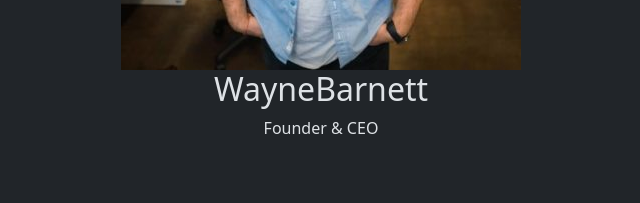
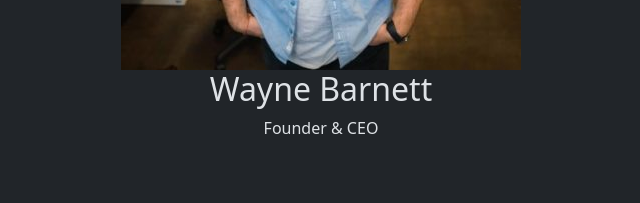
Before and after one commit to MatteoSala97/js-our-team, a plain HTML site: page index.html in a window 1280 px wide. Shown: the part 359-562 px from the top of the page, 319-959 px from the left. Drawn offline with nearby package versions, Linux system fonts and the light colour scheme.

Commit message:
minor fixes

```diff
--- a/assets/js/main.js
+++ b/assets/js/main.js
@@ -57,7 +57,7 @@ for (let i = 0; i < arrayMembers.length; i++) {
 
     // Create and set the HTML content for each member
     memberDiv.innerHTML = '<img src="' + member.portrait + "" +' "/>' +
-    '<h2>' + member.firstName + "" + member.lastName + '</h2>' +
+    '<h2>' + member.firstName + " " + member.lastName + '</h2>' +
     '<p>' + member.role + '</p>'
 
     // appends the memberDiv to the main
--- a/index.html
+++ b/index.html
@@ -14,12 +14,11 @@
 </head>
 <body>
     <main>
+        <!-- <div class="member">
+            <h2></h2>
+            <p></p>
+        </div> -->
     </main>
-
-
-
-<!-- Boostrap Javascript -->
-    <script src="https://cdn.jsdelivr.net/npm/bootstrap@5.3.2/dist/js/bootstrap.bundle.min.js" integrity="sha384-C6RzsynM9kWDrMNeT87bh95OGNyZPhcTNXj1NW7RuBCsyN/o0jlpcV8Qyq46cDfL" crossorigin="anonymous"></script>
 
     <!-- My Javascript -->
     <script type="text/javascript" src= "./assets/js/main.js"></script>
```
